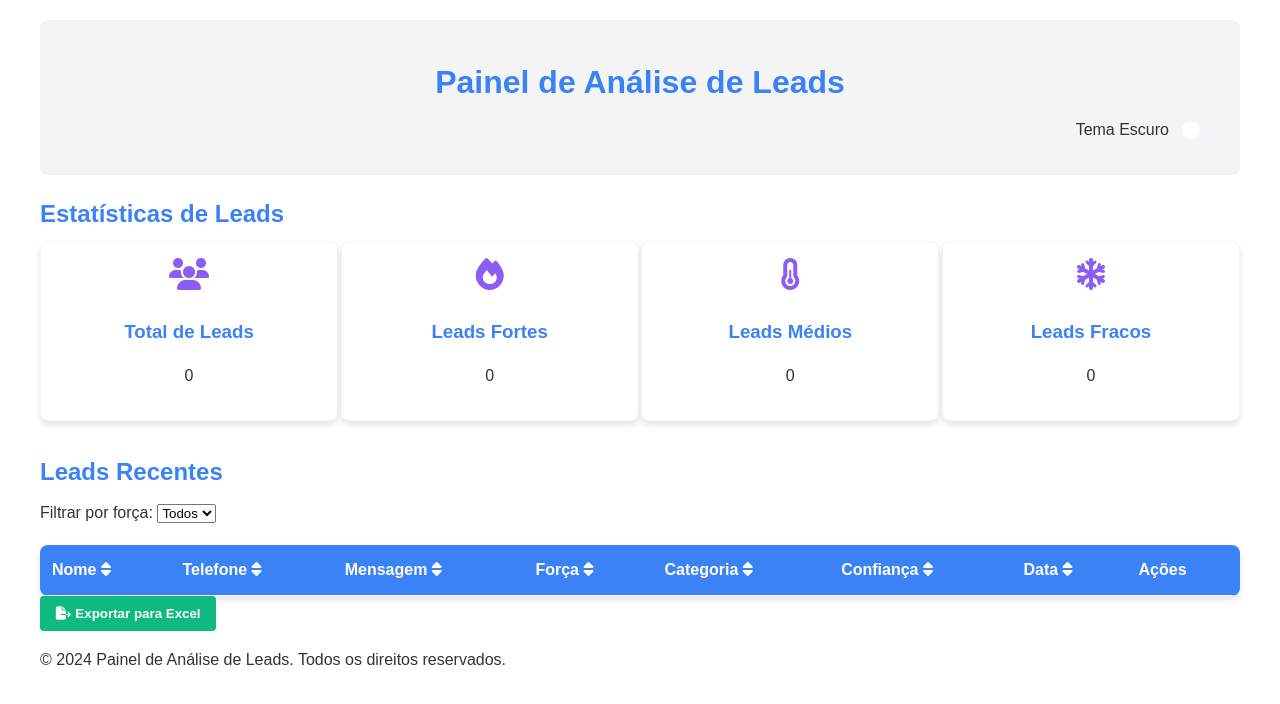
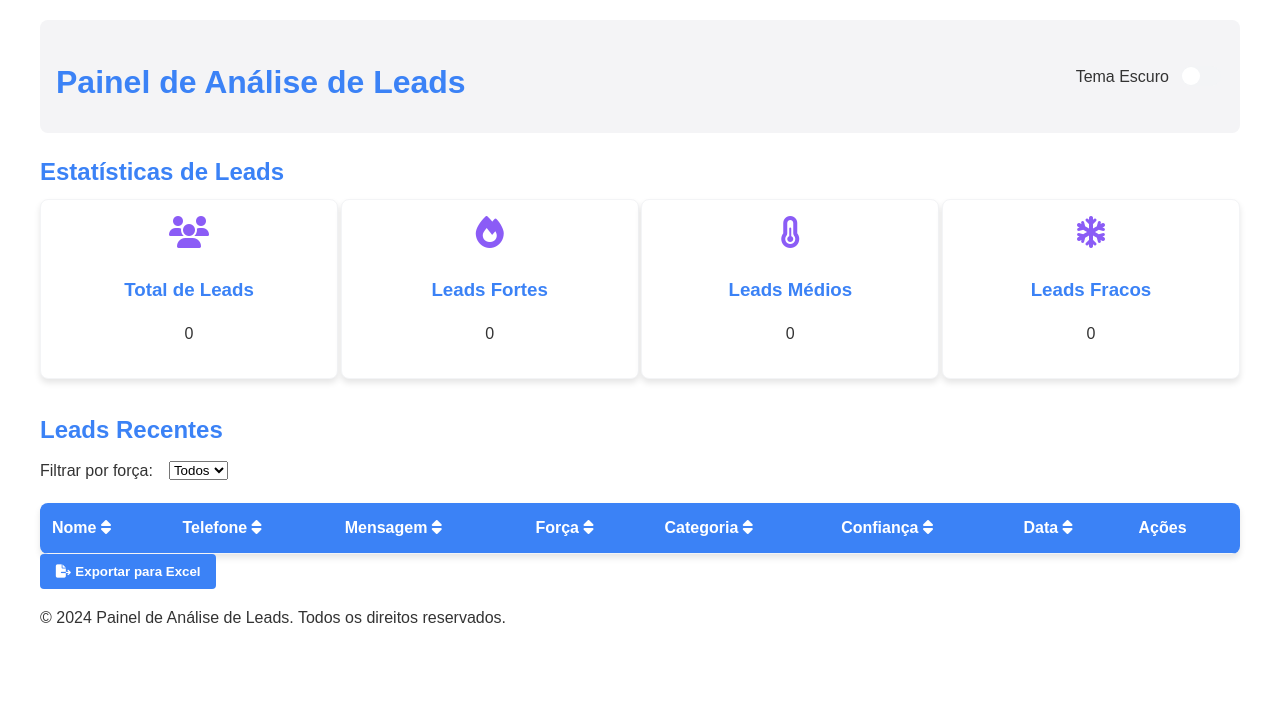
Before and after one commit to automatizacomea/Gerente-Grupos-Whatsapp, a plain HTML site: page index.html in a window 1280 px wide. Drawn offline with nearby package versions, Linux system fonts and the light colour scheme.

Commit message:
styles.css

```diff
--- a/styles.css
+++ b/styles.css
@@ -6,10 +6,10 @@
     --accent: #8b5cf6;
     --muted: #f3f4f6;
     --card-bg: #ffffff;
-    --header-bg: #f4f4f4;
+    --header-bg: #f4f4f6;
 }
 
-:root.dark-theme {
+.dark-theme {
     --background: #1a1a1a;
     --text: #ffffff;
     --primary: #60a5fa;
@@ -37,6 +37,9 @@ header {
     text-align: center;
     border-radius: 8px;
     margin-bottom: 20px;
+    display: flex;
+    justify-content: space-between;
+    align-items: center;
 }
 
 h1, h2, h3 {
@@ -59,7 +62,6 @@ h1, h2, h3 {
     width: 22%;
     box-shadow: 0 4px 6px rgba(0, 0, 0, 0.1);
     transition: transform 0.3s;
-    color: var(--text);
 }
 
 .estatistica:hover {
@@ -74,6 +76,9 @@ h1, h2, h3 {
 
 .filtro-leads {
     margin-bottom: 1rem;
+    display: flex;
+    align-items: center;
+    gap: 1rem;
 }
 
 .status-badge {
@@ -108,7 +113,6 @@ h1, h2, h3 {
     border-radius: 8px;
     overflow: hidden;
     box-shadow: 0 4px 6px rgba(0, 0, 0, 0.1);
-    color: var(--text);
 }
 
 #tabela-leads th,
@@ -152,27 +156,31 @@ h1, h2, h3 {
     background-color: #dc2626;
 }
 
-#btn-exportar {
-    background-color: var(--secondary);
+.btn-primary, .btn-secondary {
     color: var(--background);
     border: none;
     padding: 10px 15px;
     border-radius: 4px;
     cursor: pointer;
     transition: background-color 0.3s;
-    margin-right: 10px;
     font-weight: bold;
 }
 
-#btn-exportar:hover {
+.btn-primary {
+    background-color: var(--primary);
+}
+
+.btn-secondary {
+    background-color: var(--secondary);
+}
+
+.btn-primary:hover, .btn-secondary:hover {
     background-color: var(--accent);
 }
 
 .theme-toggle {
     display: flex;
     align-items: center;
-    justify-content: flex-end;
-    margin-bottom: 1rem;
 }
 
 .theme-toggle label {
@@ -210,10 +218,6 @@ h1, h2, h3 {
     transform: translateX(20px);
 }
 
-body * {
-    transition: background-color 0.3s ease, color 0.3s ease;
-}
-
 @media (max-width: 768px) {
     .container-estatisticas {
         flex-direction: column;
@@ -227,4 +231,9 @@ body * {
     #tabela-leads {
         font-size: 0.9em;
     }
+
+    .filtro-leads {
+        flex-direction: column;
+        align-items: stretch;
+    }
 }
```
